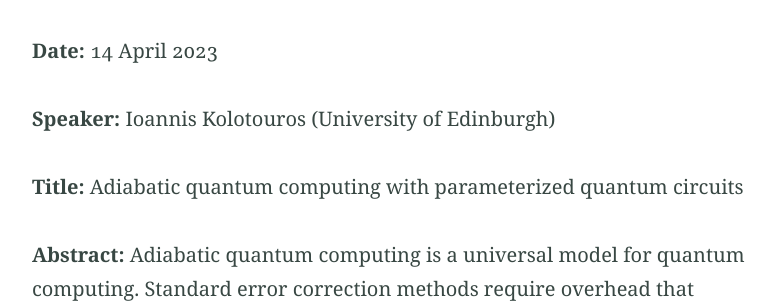
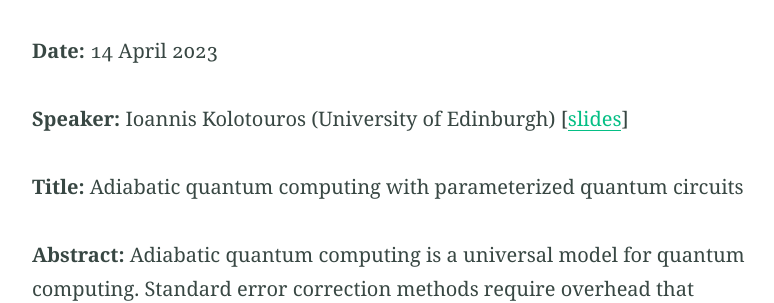
Before and after one commit to quantum-um/quantum-um.github.io, a Jekyll site: the page built from seminars.md, in a window 1280 px wide and 900 px high, scrolled down 679 px. Shown: the part 155-458 px from the top of the window, without its empty margins (251-1025 px from the left). Built offline with Jekyll 4.4.1, drawn with Linux system fonts in a browser that asks for light colours; some of the changed text lies outside the part shown.

Commit message:
Added slides to seminars

```diff
--- a/seminars.md
+++ b/seminars.md
@@ -23,6 +23,7 @@ Valid until the end of the 2022/23 academic year
 
 **Speaker:**
 Ioannis Kolotouros (University of Edinburgh)
+[[slides]({{ site.url }}/slides/AQC_PQC_Talk.pdf)]
 
 **Title:**
 Adiabatic quantum computing with parameterized quantum circuits
@@ -53,6 +54,7 @@ performance.
 
 **Speaker:**
 Leander Reascos
+[[slides]({{ site.url }}/slides/leander.pdf)]
 
 **Title:**
 Quantum simulation of spin systems on quantum computers
```
Also changed, not shown: 7 other files.
